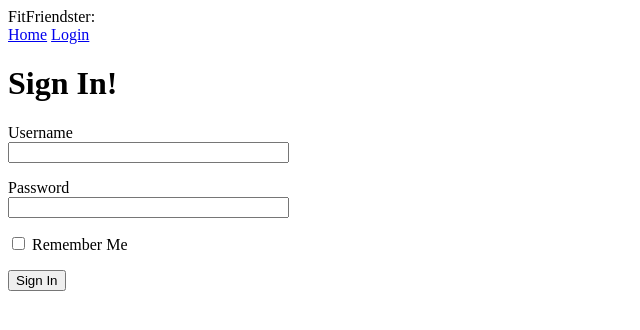
After one commit to brandonlum/fitfriendster-backend, a Flask app: page /login in a window 1280 px wide. The commit adds this page. Shown: the top 330 px of the page, without its empty margins (0-640 px from the left). Run offline with Flask 2, Linux system fonts and the light colour scheme.

Commit message:
Setup login functinoality

```diff
--- a/app/__init__.py
+++ b/app/__init__.py
@@ -1,5 +1,7 @@
 from flask import Flask
+from config import Config
 
 app = Flask(__name__)
+app.config.from_object(Config)
 
 from app import routes
--- /dev/null
+++ b/app/forms.py
@@ -0,0 +1,9 @@
+from flask_wtf import FlaskForm
+from wtforms import StringField, PasswordField, BooleanField, SubmitField
+from wtforms.validators import DataRequired
+
+class LoginForm(FlaskForm):
+    username = StringField('Username', validators=[DataRequired()])
+    password = PasswordField('Password', validators=[DataRequired()])
+    remember_me = BooleanField('Remember Me')
+    submit = SubmitField('Sign In')
--- a/app/routes.py
+++ b/app/routes.py
@@ -1,5 +1,6 @@
 from flask import render_template
 from app import app
+from app.forms import LoginForm
 
 @app.route('/')
 @app.route('/index')
@@ -17,3 +18,9 @@ def index():
         }
     ]
     return render_template('index.html', title="Home-Page", user='', posts=posts)
+
+
+@app.route('/login')
+def login():
+    form = LoginForm()
+    return render_template('login.html', title="Sign In", form=form)
--- a/app/templates/base.html
+++ b/app/templates/base.html
@@ -5,7 +5,9 @@
     </head>
     <body>
         <div>
-            FitFriendster: <a href="/index">Home</a>
+            FitFriendster:<br>
+            <a href="/index">Home</a>
+            <a href="/login">Login</a>
         </div>
         {% block content %} {% endblock %}
 
--- /dev/null
+++ b/app/templates/login.html
@@ -0,0 +1,26 @@
+{% extends "base.html" %}
+
+{% block content %}
+    <h1>Sign In!</h1>
+    <form action="" method="POST" novalidate>
+        {{ form.hidden_tag() }}
+        <p>
+            {{ form.username.label }}<br>
+            {{ form.username(size=32) }}
+        </p>
+        <p>
+            {{ form.password.label }}<br>
+            {{ form.password(size=32) }}
+        </p>
+        <p>
+            {{ form.remember_me() }}
+            {{ form.remember_me.label }}
+        </p>
+        <p>
+            {{ form.submit() }}
+        </p>
+
+    </form>
+
+
+{% endblock %}
--- /dev/null
+++ b/config.py
@@ -0,0 +1,4 @@
+import os
+
+class Config(object):
+    SECRET_KEY=os.environ.get('SECRET_KEY') or 'A2WA2SCveESCveE54'
```
Also changed, not shown: 4 other files.
